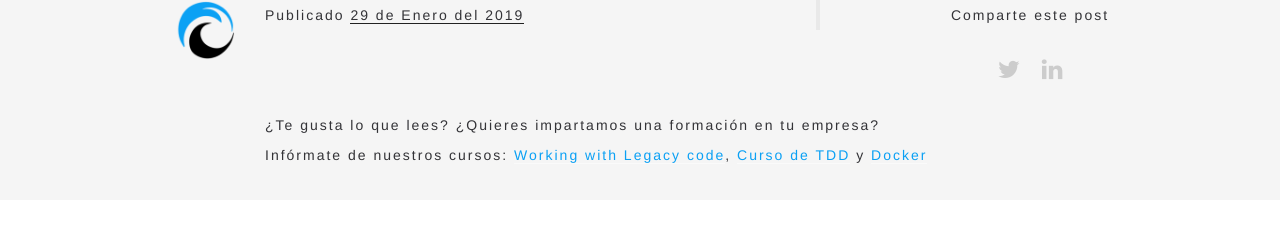
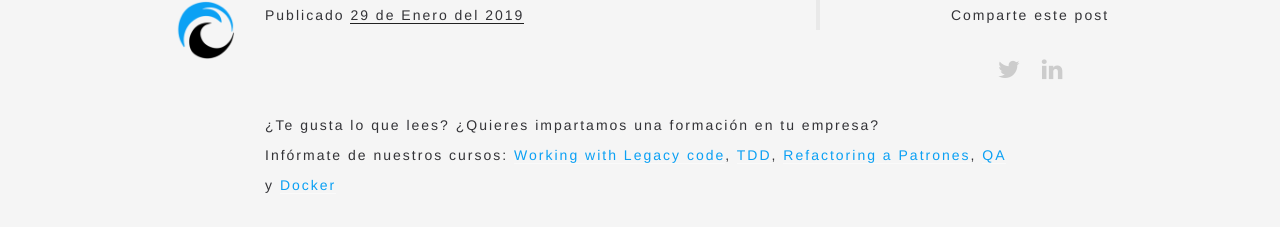
Before and after one commit to CodiumTeam/CodiumTeam.github.io, a Jekyll site: the page built from _posts/2019-01-29-mentores-no-profesores.md, in a window 1280 px wide. Shown: the part 2292-2519 px from the top of the page. Built offline with Jekyll 4.4.1, drawn with Linux system fonts in a browser that asks for light colours; some web fonts are replaced.

Commit message:
add link to all the trainings in the footer

```diff
--- a/_includes/footer-single.html
+++ b/_includes/footer-single.html
@@ -64,8 +64,10 @@
       <p>
         Infórmate de nuestros cursos:
         <a href="https://www.codium.team/curso-legacy-code.html"
-          >Working with Legacy code</a
-        >, <a href="https://www.codium.team/curso-tdd.html">Curso de TDD</a> y
+          >Working with Legacy code</a>,
+        <a href="https://www.codium.team/curso-tdd.html">TDD</a>,
+        <a href="https://www.codium.team/curso-refactoring-a-patrones.html">Refactoring a Patrones</a>,
+        <a href="https://www.codium.team/curso-refactoring-a-patrones.htmlhttps://www.codium.team/curso-quality-assurance.html">QA</a> y
         <a href="https://www.codium.team/curso-docker.html">Docker</a>
       </p>
       <p>&nbsp;</p>
```
